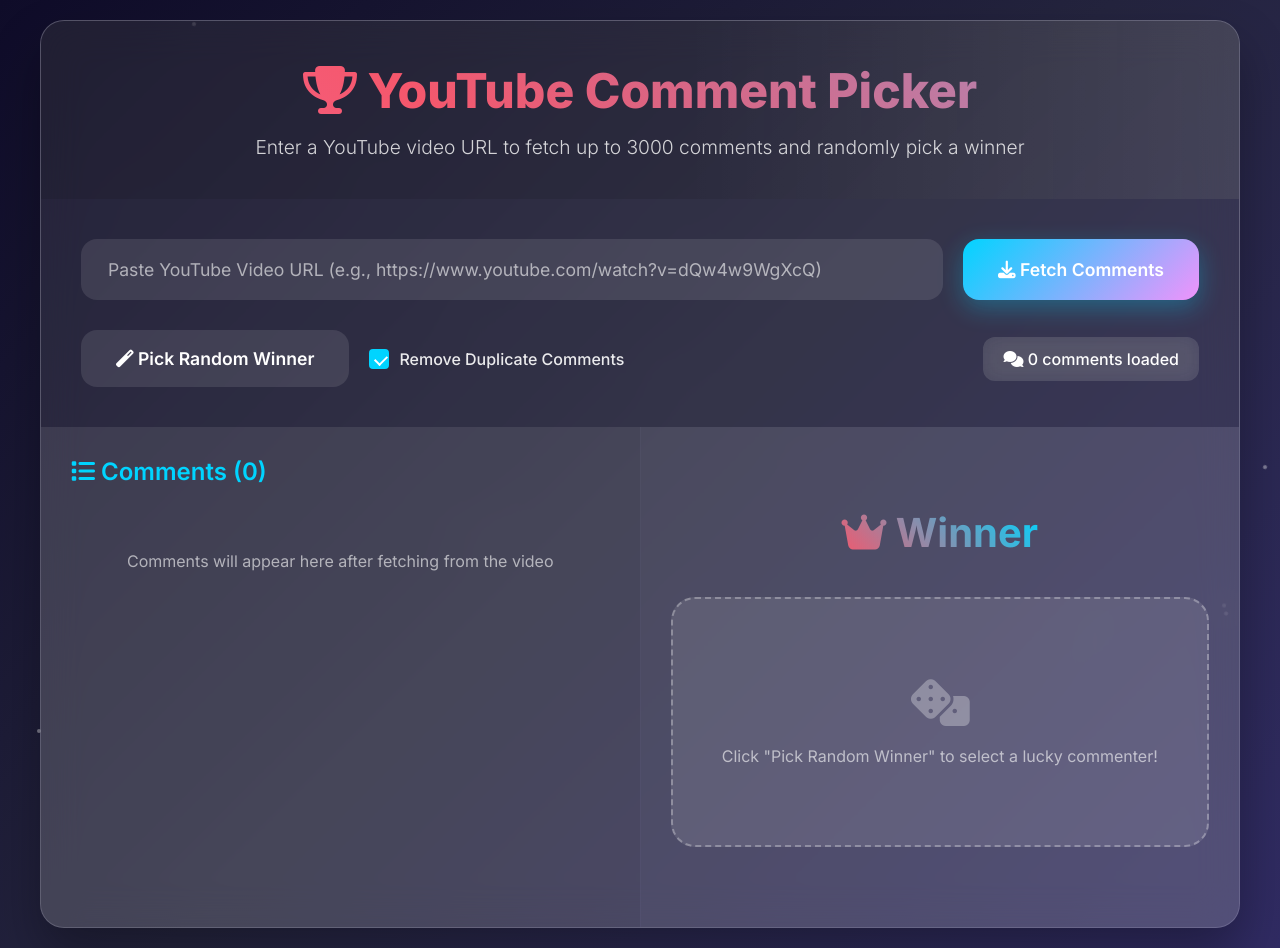
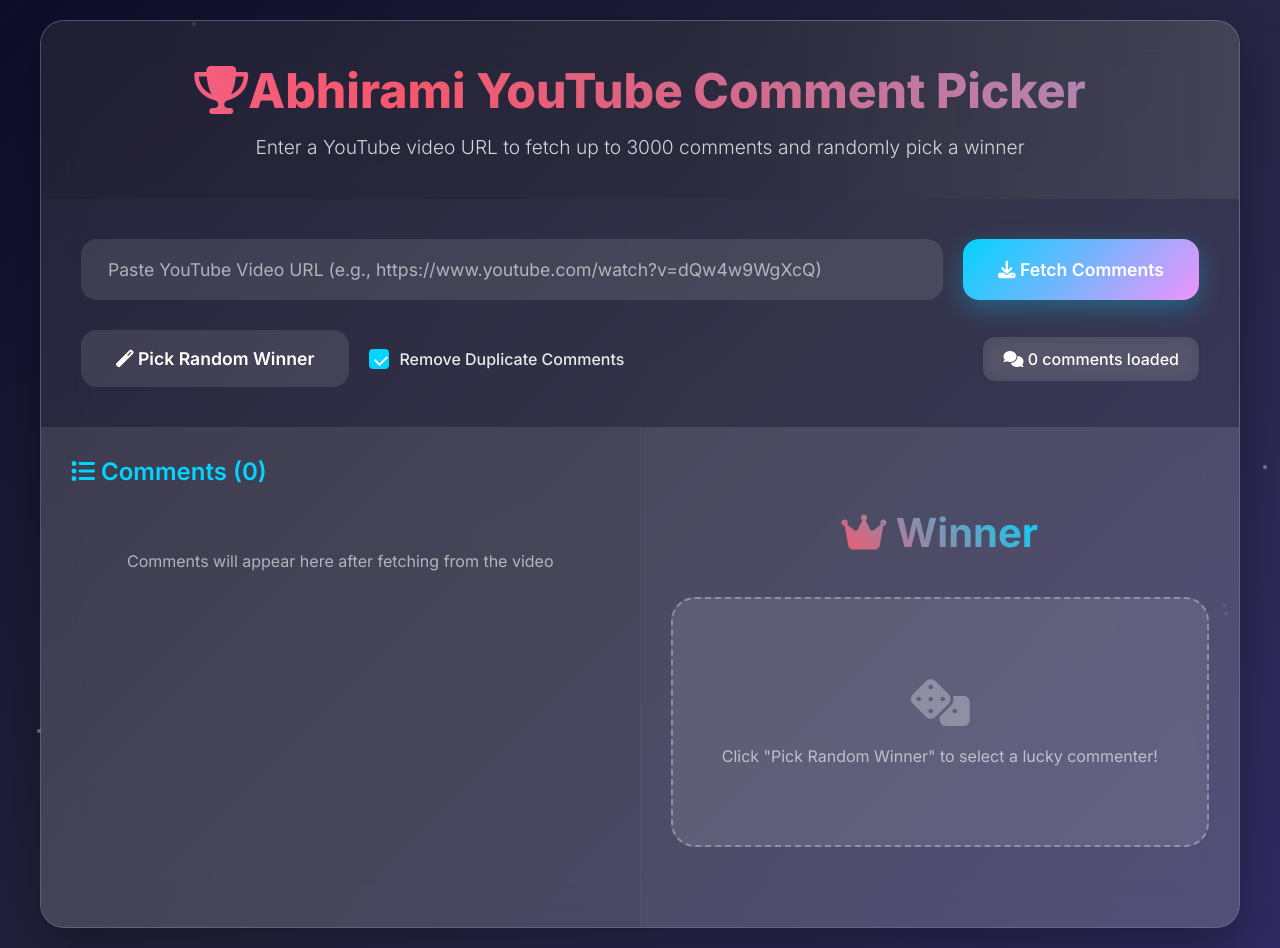
Before and after one commit to aln0573/abhirami, a plain HTML site: page index.html in a window 1280 px wide. Drawn offline with Linux system fonts and the light colour scheme.

Commit message:
finalchange

```diff
--- a/index.html
+++ b/index.html
@@ -3,7 +3,7 @@
 <head>
     <meta charset="UTF-8">
     <meta name="viewport" content="width=device-width, initial-scale=1.0">
-    <title>YouTube Comment Picker</title>
+    <title>Abhirami YouTube Comment Picker</title>
     <link rel="stylesheet" href="https://cdnjs.cloudflare.com/ajax/libs/font-awesome/6.4.0/css/all.min.css">
     <style>
         @import url('https://fonts.googleapis.com/css2?family=Inter:wght@300;400;500;600;700;800&display=swap');
@@ -654,7 +654,7 @@
 
     <div class="container">
         <header>
-            <h1><i class="fas fa-trophy"></i> YouTube Comment Picker</h1>
+            <h1><i class="fas fa-trophy"></i>Abhirami YouTube Comment Picker</h1>
             <p class="subtitle">Enter a YouTube video URL to fetch up to 3000 comments and randomly pick a winner</p>
         </header>
 
```
